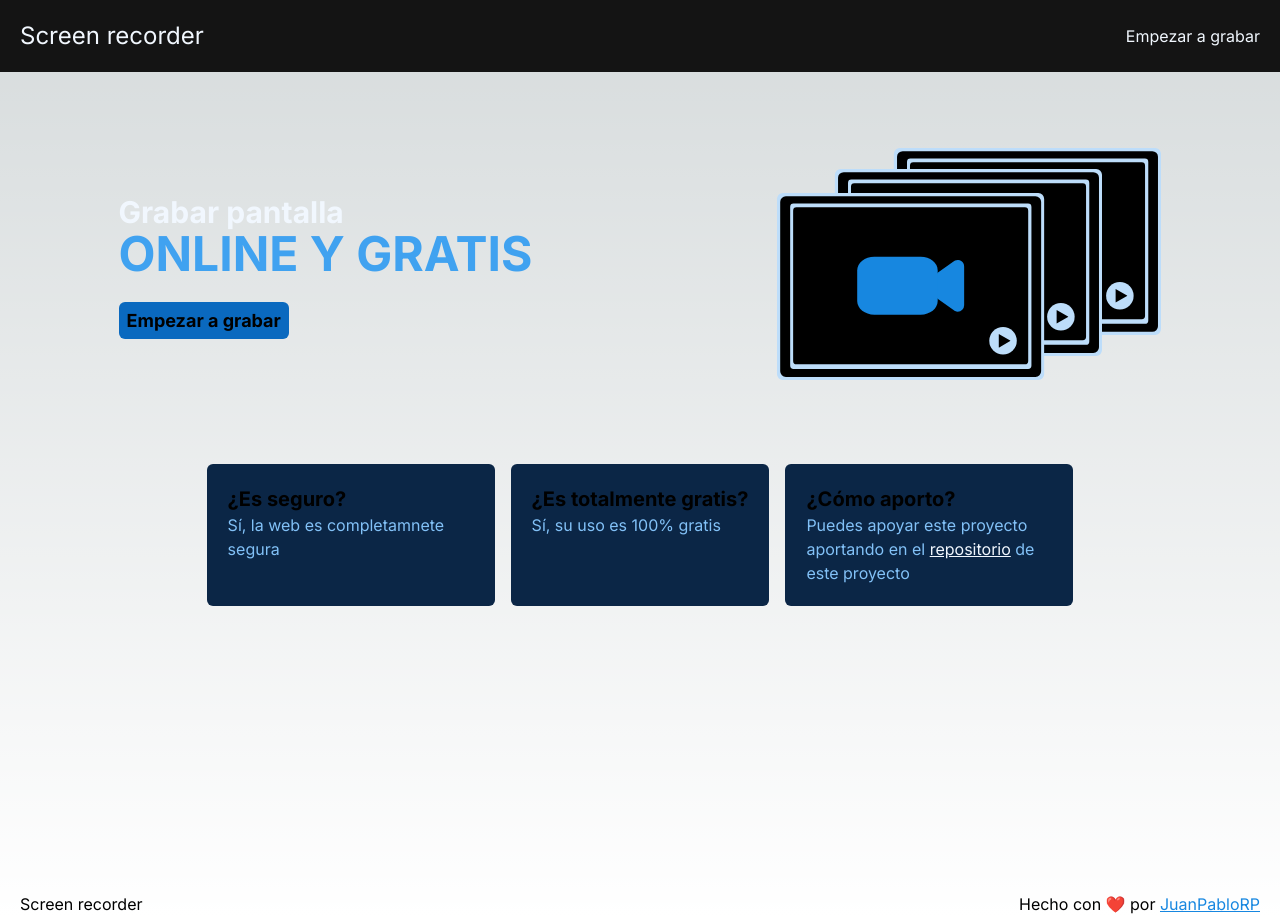
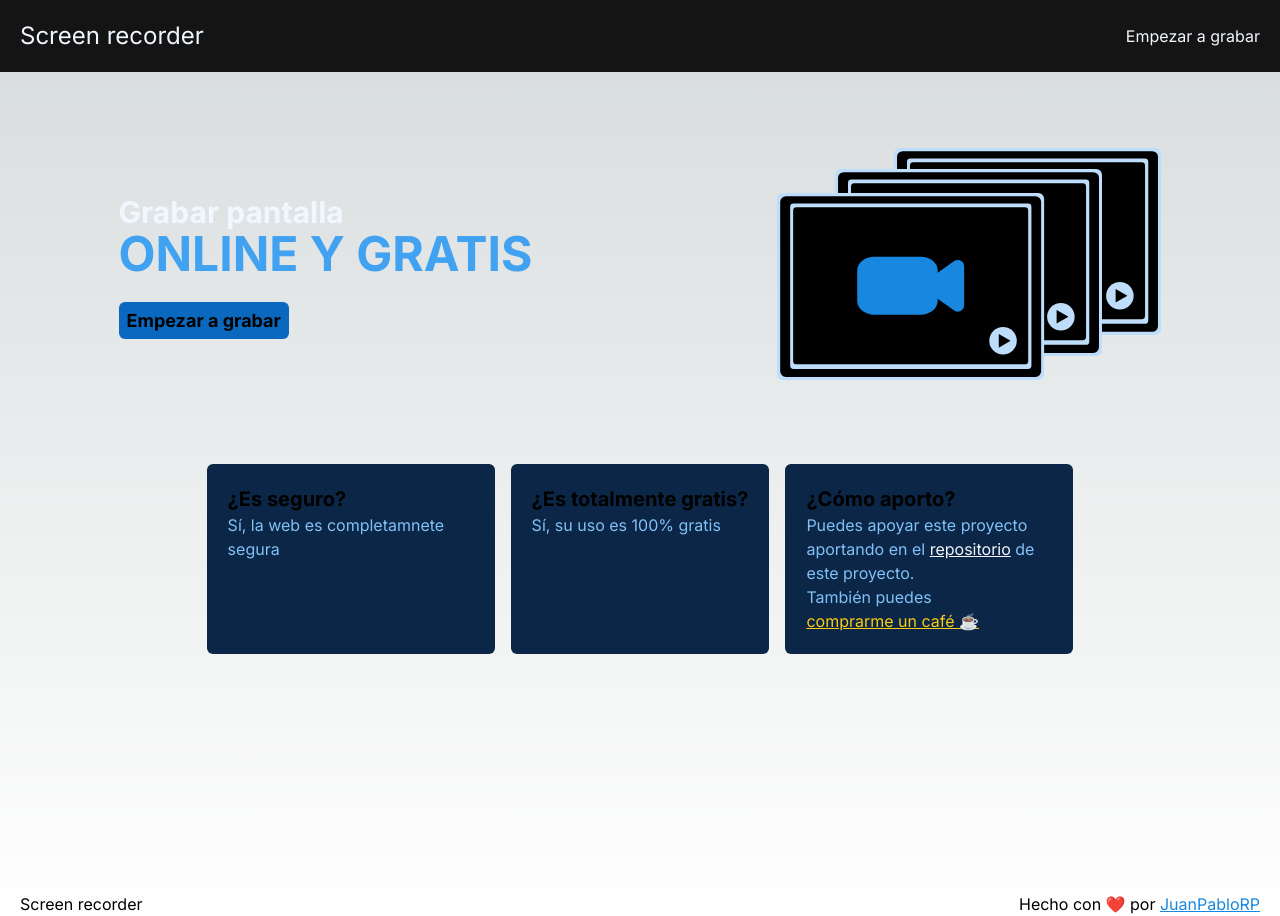
Before and after one commit to JuanPabloRP/screen-recorder, a Next.js app: page / in a window 1280 px wide. Built offline with nearby package versions, Linux system fonts and the light colour scheme.

Commit message:
Update image priority and add coffee link in page.tsx

```diff
--- a/app/page.tsx
+++ b/app/page.tsx
@@ -24,7 +24,7 @@ export default function Home() {
 						</Link>
 					</div>
 					<div className="flex justify-center items-center h-96 w-96">
-						<Image src={Rec} alt="image" />
+						<Image src={Rec} alt="image" priority />
 					</div>
 				</header>
 				<section className="flex flex-wrap justify-center  gap-4 mt-2">
@@ -49,8 +49,16 @@ export default function Home() {
 							>
 								repositorio
 							</a>{' '}
-							de este proyecto
+							de este proyecto.
 						</p>
+						<p className="text-congress-blue-300">También puedes </p>
+						<a
+							href="https://buymeacoffee.com/juanpablorp"
+							target="_blank"
+							className="text-yellow-400 bold underline"
+						>
+							comprarme un café ☕
+						</a>
 					</article>
 				</section>
 			</main>
--- a/components/Navbar.tsx
+++ b/components/Navbar.tsx
@@ -4,7 +4,7 @@ import { useState } from 'react';
 const Navbar = () => {
 	return (
 		<nav
-			className={`flex flex-col  justify-center items-center md:flex-row md:justify-between md:items-center  text-congress-blue-50 md:h-auto bg-[#141414] sticky top-0`}
+			className={`flex flex-col  justify-center items-center md:flex-row md:justify-between md:items-center  text-congress-blue-50 md:h-auto bg-[#141414] sticky top-0 z-50`}
 		>
 			<Link href="/" className="text-2xl p-5">
 				Screen recorder
```
